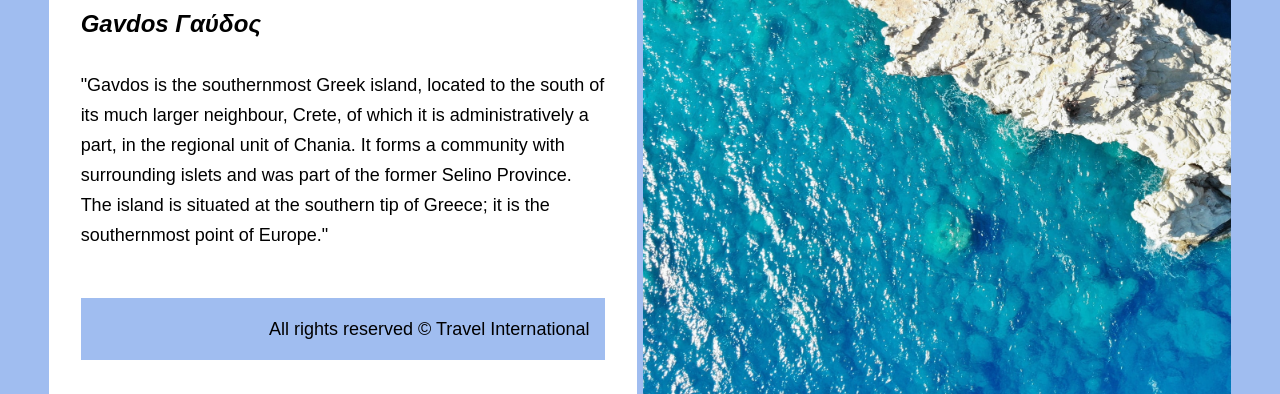
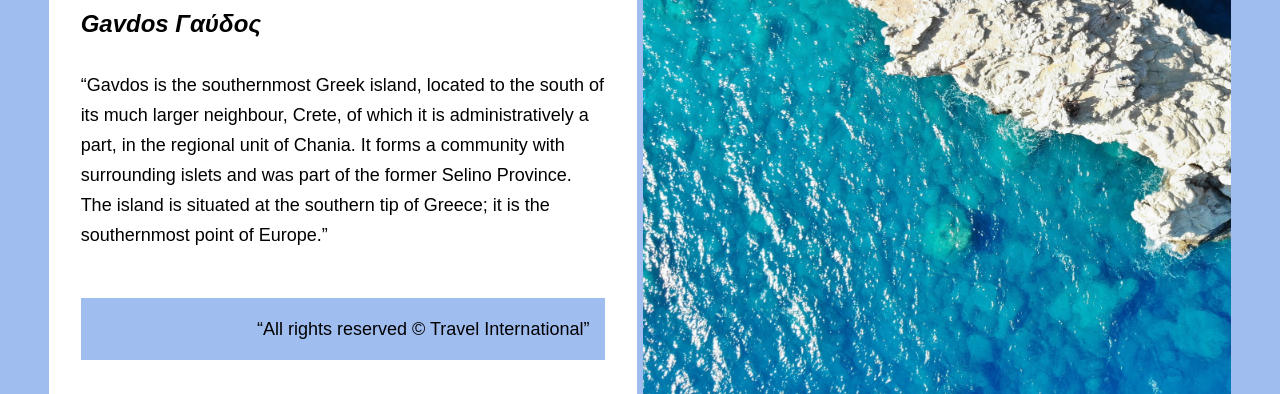
Before and after one commit to Elenikats/travel-agency, a plain HTML site: page index.html in a window 1280 px wide. Shown: the part 283-677 px from the top of the page. Drawn offline with Linux system fonts and the light colour scheme.

Commit message:
pseudo element added

```diff
--- a/index.html
+++ b/index.html
@@ -17,7 +17,7 @@
             </nav>
 
             <h1>Gavdos Γαύδος</h1>
-            <p>"Gavdos is the southernmost Greek island, located to the south of its much larger neighbour, Crete, of which it is administratively a part, in the regional unit of Chania. It forms a community with surrounding islets and was part of the former Selino Province. The island is situated at the southern tip of Greece; it is the southernmost point of Europe."</p>
+            <p>Gavdos is the southernmost Greek island, located to the south of its much larger neighbour, Crete, of which it is administratively a part, in the regional unit of Chania. It forms a community with surrounding islets and was part of the former Selino Province. The island is situated at the southern tip of Greece; it is the southernmost point of Europe.</p>
 
             <footer>
                 <p>All rights reserved &copy Travel International</p>
--- a/style.css
+++ b/style.css
@@ -118,6 +118,14 @@ body {
     line-height: 30px;
 }
 
+#homeLeft p::before {
+    content: open-quote;
+}
+
+#homeLeft p::after {
+    content: close-quote;
+}
+
 footer {
     background-color: #A0BDF0;
     margin: 3rem auto 4rem auto;
```
